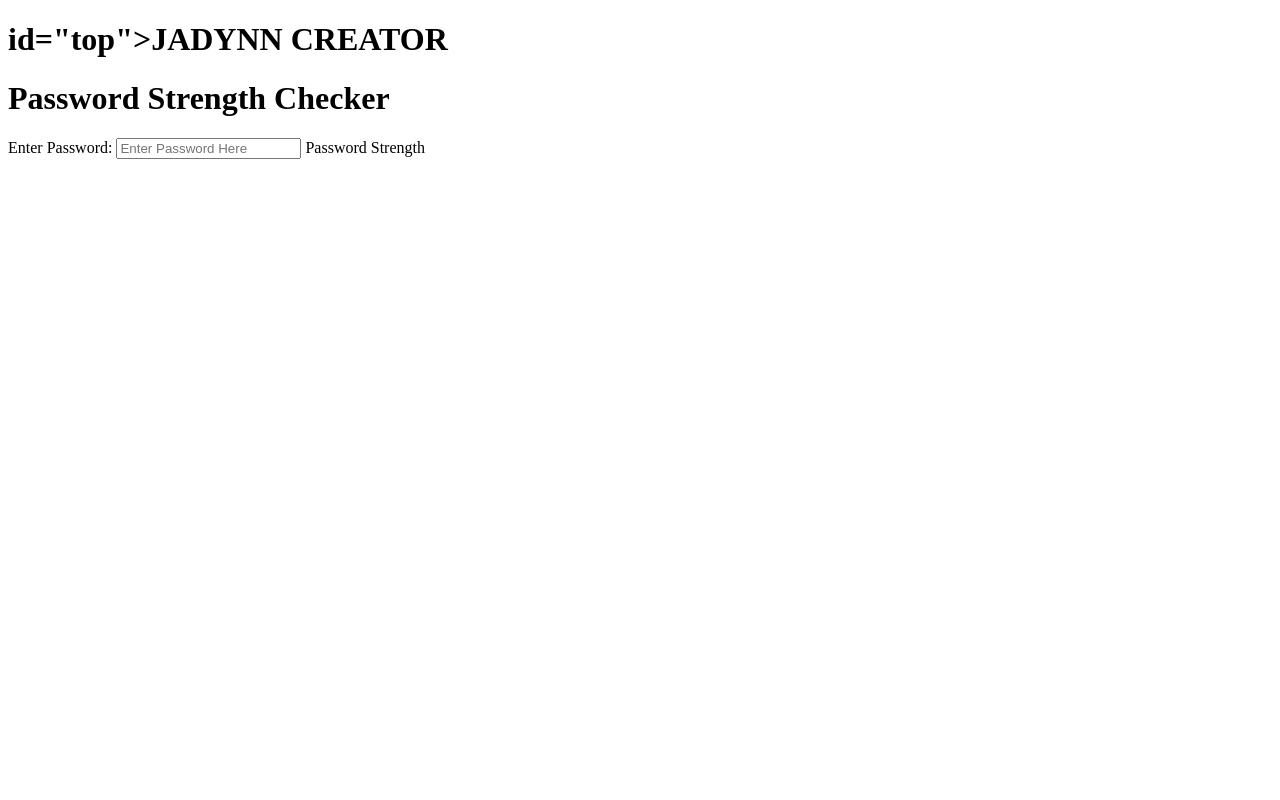
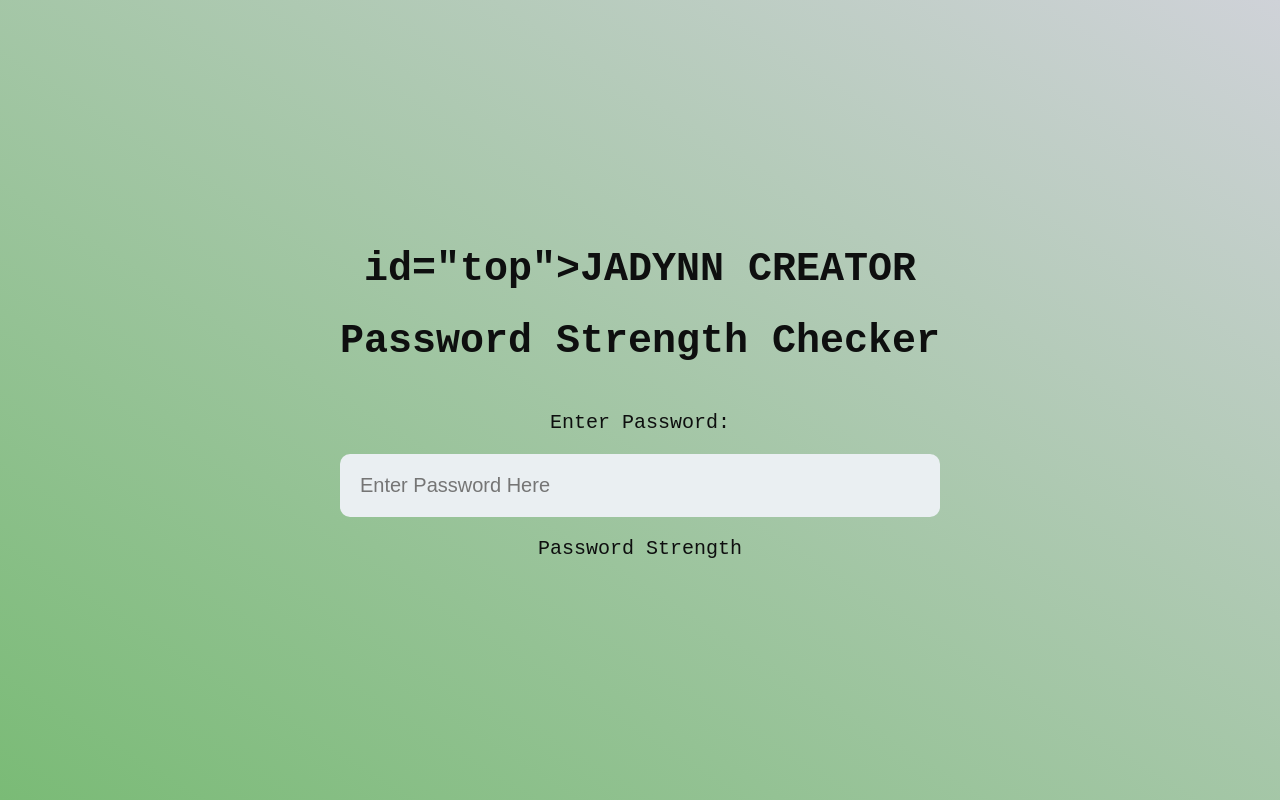
Before and after one commit to Jadynn-creator/Password-Strength-Checker, a plain HTML site: page Code/index.html in a window 1280 px wide. Drawn offline with Linux system fonts and the light colour scheme.

Commit message:
Error correction

```diff
--- a/Code/index.html
+++ b/Code/index.html
@@ -3,7 +3,7 @@
 <head>
     <meta charset="UTF-8">
     <meta name="viewport" content="width=device-width, initial-scale=1.0">
-    <link rel="stylesheet" href="styles.css"/>
+    <link rel="stylesheet" href="style.css"/>
     <script src="script.js"></script>
 
     </head>
--- a/Code/style.css
+++ b/Code/style.css
@@ -1,3 +1,4 @@
+/*style.css*/
 body{
     margin: 0;
     font-family:monospace;
```
